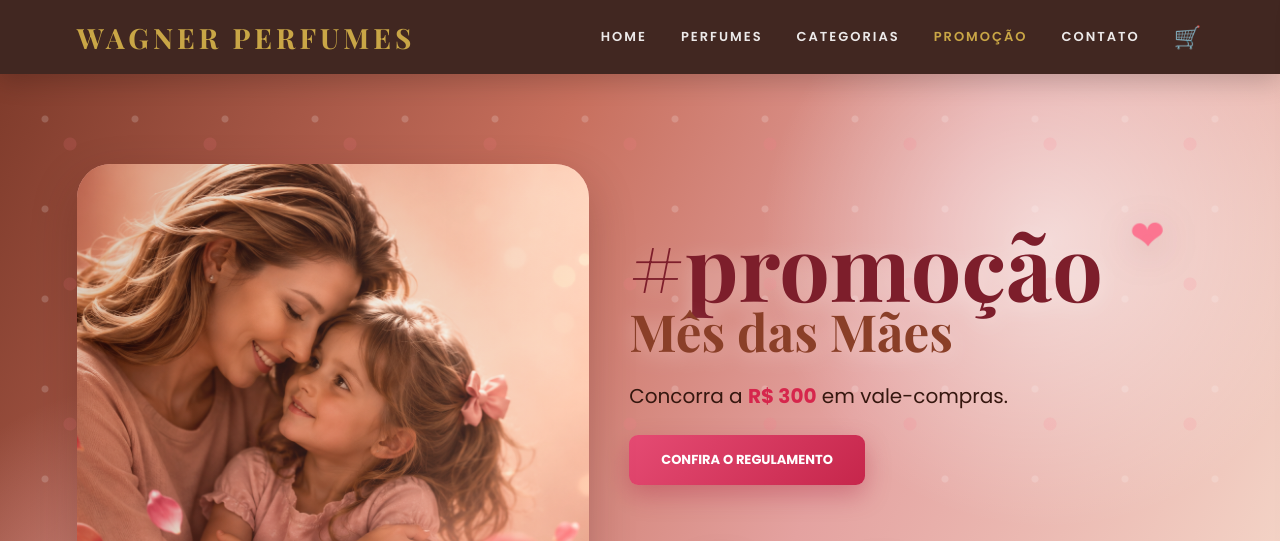
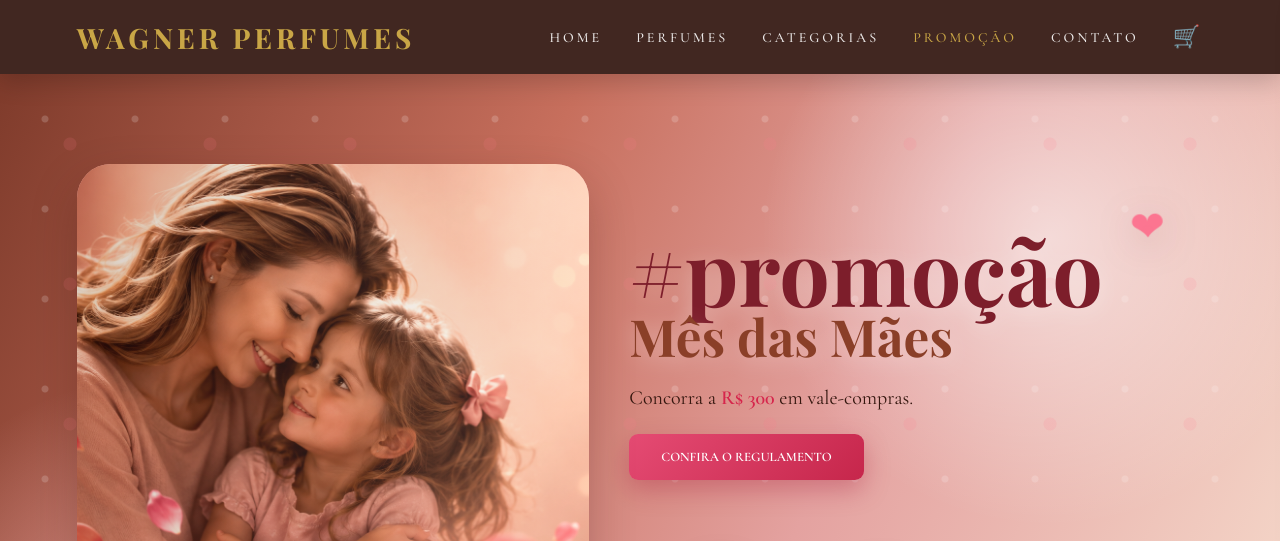
Before and after one commit to jkeletronicapdo-jpg/wagner-perfumes, a Flask app: page / in a window 1280 px wide. Shown: the top 541 px of the page. Run offline with Flask 3, Linux system fonts and the light colour scheme.

Commit message:
refactor: troca Poppins por Cormorant Garamond - tipografia mais elegante para perfumaria

```diff
--- a/assets/css/estilo.css
+++ b/assets/css/estilo.css
@@ -15,7 +15,9 @@
 
 * { box-sizing: border-box; margin: 0; padding: 0; }
 body {
- font-family: "Poppins", sans-serif;
+ font-family: "Cormorant Garamond", serif;
+ font-size: 18px;
+ font-weight: 400;
  background: var(--branco);
  color: var(--marrom);
 }
@@ -45,10 +47,11 @@ nav {
  display: flex;
  align-items: center;
  gap: 34px;
- font-size: 13px;
+ font-size: 14px;
  text-transform: uppercase;
- letter-spacing: 2px;
- font-weight: 600;
+ letter-spacing: 2.5px;
+ font-weight: 500;
+ letter-spacing: 3px;
 }
 nav a { color: white; text-decoration: none; opacity: .9; }
 nav a:hover { opacity: 1; color: var(--dourado); }
@@ -70,7 +73,7 @@ nav a:hover { opacity: 1; color: var(--dourado); }
  font-size: 11px;
  display: none;
  place-items: center;
- font-family: "Poppins", sans-serif;
+ font-family: "Cormorant Garamond", serif;
  font-weight: 600;
 }
 .hamburger { display: none; background: none; border: none; color: white; font-size: 28px; cursor: pointer; }
@@ -260,7 +263,7 @@ section { padding: 70px 6%; }
  font-weight: 700;
  cursor: pointer;
  transition: .2s;
- font-family: "Poppins", sans-serif;
+ font-family: "Cormorant Garamond", serif;
 }
 .buy:hover { background: #b82345; }
 
@@ -377,7 +380,7 @@ footer a:hover { opacity: 1; color: var(--dourado); }
  width: 100%; padding: 13px;
  background: linear-gradient(135deg, var(--rose-dark), #d9365d);
  border: none; color: white;
- font-family: "Poppins", sans-serif; font-weight: 700;
+ font-family: "Cormorant Garamond", serif; font-weight: 700;
  font-size: .78rem; text-transform: uppercase; letter-spacing: 2px;
  cursor: pointer; transition: .3s; border-radius: 6px;
 }
@@ -406,7 +409,7 @@ footer a:hover { opacity: 1; color: var(--dourado); }
  position: fixed; bottom: 25px; left: 50%;
  transform: translateX(-50%) translateY(80px);
  background: var(--marrom); color: var(--branco);
- padding: 12px 24px; font-family: "Poppins", sans-serif;
+ padding: 12px 24px; font-family: "Cormorant Garamond", serif;
  font-size: .82rem; z-index: 999;
  opacity: 0; transition: all .4s;
  box-shadow: 0 4px 20px rgba(58,31,24,.25); border-radius: 6px;
@@ -485,7 +488,7 @@ footer a:hover { opacity: 1; color: var(--dourado); }
 .fg input, .fg textarea, .fg select {
  width: 100%; padding: 11px 14px;
  border: 1px solid rgba(58,31,24,.12);
- font-family: "Poppins", sans-serif; font-size: .9rem;
+ font-family: "Cormorant Garamond", serif; font-size: .9rem;
  background: white; outline: none; transition: border-color .3s; border-radius: 4px;
 }
 .fg input:focus, .fg textarea:focus, .fg select:focus { border-color: var(--rose-dark); }
@@ -494,7 +497,7 @@ footer a:hover { opacity: 1; color: var(--dourado); }
  width: 100%; padding: 14px;
  background: linear-gradient(135deg, var(--rose-dark), #d9365d);
  border: none; color: white;
- font-family: "Poppins", sans-serif; font-weight: 700;
+ font-family: "Cormorant Garamond", serif; font-weight: 700;
  font-size: .8rem; letter-spacing: 2px; text-transform: uppercase;
  cursor: pointer; border-radius: 6px; transition: .3s;
 }
--- a/templates/base.html
+++ b/templates/base.html
@@ -4,7 +4,7 @@
  <meta charset="UTF-8" />
  <meta name="viewport" content="width=device-width, initial-scale=1.0" />
  <title>{% block title %}Wagner Perfumes — Mês das Mães{% endblock %}</title>
- <link href="https://fonts.googleapis.com/css2?family=Playfair+Display:wght@600;700&family=Poppins:wght@300;400;500;600;700&display=swap" rel="stylesheet">
+ <link href="https://fonts.googleapis.com/css2?family=Playfair+Display:wght@500;600;700&family=Cormorant+Garamond:ital,wght@0,400;0,500;0,600;1,400;1,500&display=swap" rel="stylesheet">
  <link rel="stylesheet" href="{{ url_for('static', filename='css/estilo.css') }}">
 </head>
 <body>
```
